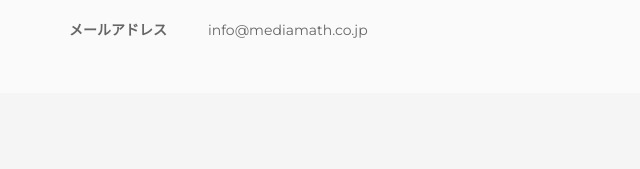
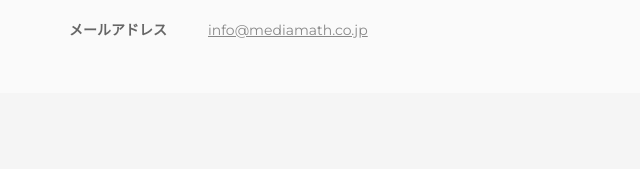
Before and after one commit to odkey/mediamath-dev, a plain HTML site: page index.html in a window 1280 px wide. Shown: the part 5088-5257 px from the top of the page, 243-883 px from the left. Drawn offline with nearby package versions, Linux system fonts and the light colour scheme; a script that the page names is missing.

Commit message:
Fixed mail link

```diff
--- a/index.html
+++ b/index.html
@@ -728,7 +728,7 @@
             <span>メールアドレス</span>
           </div>
           <div class="footer__content">
-            <span>info@mediamath.co.jp</span>
+            <span><a target="_blank" href="mailto:info@mediamath.co.jp">info@mediamath.co.jp</a></span>
           </div>
         </div>
 
```
